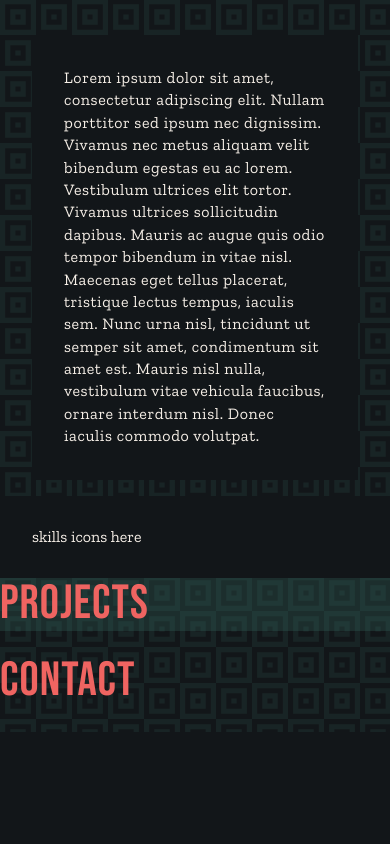
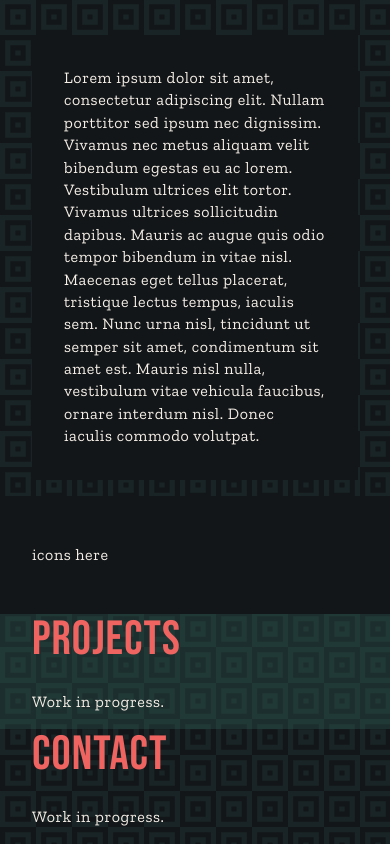
Before and after one commit to ctilbury/portfolio, a Vue app: page / in a window 390 px wide. Shown: the part 1009-1853 px from the top of the page. Before the commit the page ends 1741 px from the top, so only its background shows below. Built offline with nearby package versions, Linux system fonts and the light colour scheme.

Commit message:
added projects, contact and skills components

```diff
--- a/src/App.vue
+++ b/src/App.vue
@@ -10,19 +10,19 @@
       >
         <sticker />
         <about />
-        <div id="skills">skills icons here</div>
+        <skills />
       </section>
       <section
         id="projects-section"
         ref="projectsSection"
       >
-        <h2>PROJECTS</h2>
+        <projects />
       </section>
       <section
         id="contact-section"
         ref="contactSection"
       >
-        <h2>CONTACT</h2>
+        <contact />
       </section>
     </main>
     <scroll-arrows
@@ -43,6 +43,9 @@
 import HeaderBar from './components/HeaderBar.vue'
 import Sticker from './components/Sticker.vue'
 import About from './components/About.vue'
+import Skills from './components/Skills.vue'
+import Projects from './components/Projects.vue'
+import Contact from './components/Contact.vue'
 import ScrollArrows from './components/ScrollArrows.vue'
 import Modal from './components/Modal.vue'
 
@@ -51,6 +54,9 @@ export default {
     HeaderBar,
     Sticker,
     About,
+    Skills,
+    Projects,
+    Contact,
     ScrollArrows,
     Modal
   },
@@ -109,3 +115,11 @@ export default {
   }
 }
 </script>
+
+<style lang="scss" scoped>
+
+#projects-section {
+  background-color: $hookers-green-transparent;
+}
+
+</style>
--- a/src/assets/styles/layout.scss
+++ b/src/assets/styles/layout.scss
@@ -1,8 +1,11 @@
-#about-section {
+#about-section,
+#projects-section,
+#contact-section {
   display: grid;
   grid-template-columns: 2rem auto 2rem;
-  grid-template-rows: repeat(3, auto);
+}
 
+#about-section {
   &::before, &::after {
     content: '';
     background-color: $rich-black;
@@ -20,22 +23,15 @@
 
 #sticker,
 #about,
-#skills {
+#skills,
+#projects,
+#contact {
   grid-column: 2 / 3;
 }
 
 #sticker {
   height: 100vh;
   padding: 9rem 0 4.5rem;
-}
-
-#skills {
-  background-color: $rich-black;
-  padding: 2rem 0;
-}
-
-#projects-section {
-  background-color: $hookers-green-transparent;
 }
 
 @media screen and (min-width: 600px) {
@@ -83,4 +79,9 @@
   #about-section {
     grid-template-columns: $gutter-width repeat(2, 1fr) $gutter-width;
   }
+
+  #projects-section,
+  #contact-section {
+    grid-template-columns: $gutter-width auto $gutter-width;
+  }
 }
--- /dev/null
+++ b/src/components/Contact.vue
@@ -0,0 +1,16 @@
+<template>
+  <div id="contact">
+    <h2>CONTACT</h2>
+    <p>Work in progress.</p>
+  </div>
+</template>
+
+<script>
+export default {
+  name: 'Contact',
+}
+</script>
+
+<style lang="scss" scoped>
+
+</style>
--- /dev/null
+++ b/src/components/Projects.vue
@@ -0,0 +1,16 @@
+<template>
+  <div id="projects">
+    <h2>PROJECTS</h2>
+    <p>Work in progress.</p>
+  </div>
+</template>
+
+<script>
+export default {
+  name: 'Projects',
+}
+</script>
+
+<style lang="scss" scoped>
+
+</style>
--- /dev/null
+++ b/src/components/Skills.vue
@@ -0,0 +1,20 @@
+<template>
+  <div id="skills">
+    <p>icons here</p>
+  </div>
+</template>
+
+<script>
+export default {
+  name: 'Skills',
+}
+</script>
+
+<style lang="scss" scoped>
+
+#skills {
+  background-color: $rich-black;
+  padding: 2rem 0;
+}
+
+</style>
```
